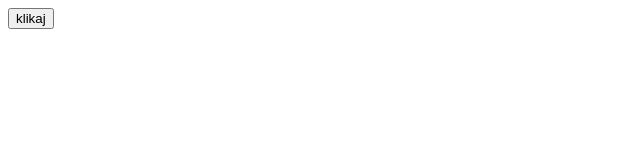
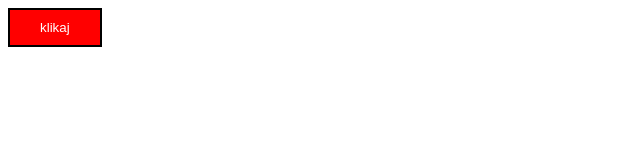
Before and after one commit to mrobacki/js_add_element, a plain HTML site: page index.html in a window 1280 px wide. Shown: the whole page, without its empty margins (0-640 px from the left). Drawn offline with Linux system fonts and the light colour scheme.

Commit message:
test PAT & CSS for button

```diff
--- a/script.js
+++ b/script.js
@@ -1,5 +1,6 @@
 const button = document.createElement('button');
 button.innerHTML = 'klikaj';
+button.classList.add('btn');
 document.body.appendChild(button);
 button.style.display = 'block';
 
--- a/style.css
+++ b/style.css
@@ -21,3 +21,11 @@
     border-radius: 100%;
     color: black;
 }
+
+.btn {
+    border: 2px solid #000;
+    background: red;
+    color: #fff;
+    padding: 10px 30px;
+    cursor: pointer;
+}
```
